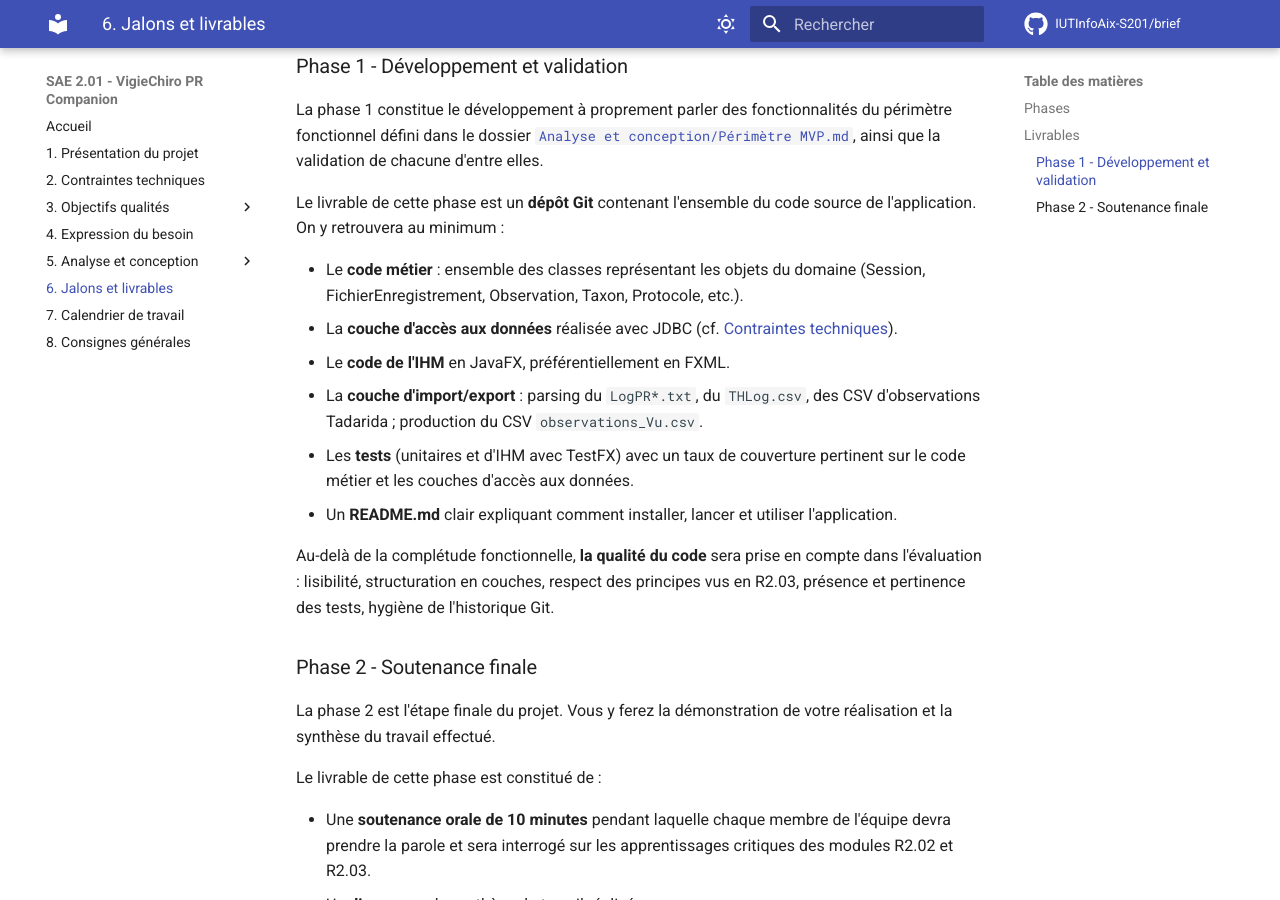
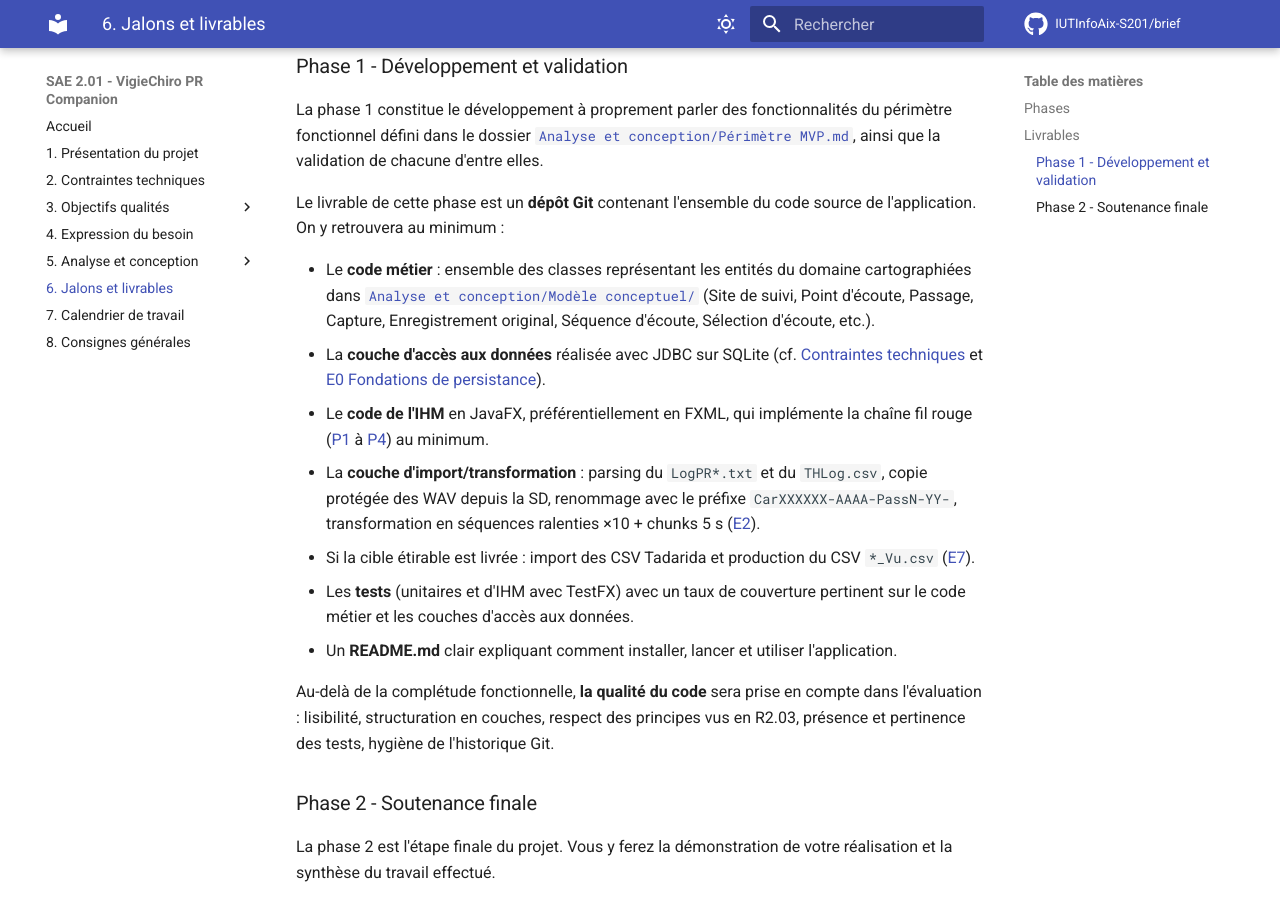
Before and after one commit to IUTInfoAix-S201/brief, an MkDocs documentation site: the page built from docs/Jalons et livrables.md, in a window 1280 px wide and 900 px high, scrolled down 920 px. Built offline with MkDocs 1.6.1 and Material for MkDocs 9.7.7, drawn with Linux system fonts in a browser that asks for light colours; comment, search, counter and statistics services are not loaded.

Commit message:
docs(jalons): aligne le code métier livré sur le nouveau modèle conceptuel
La liste des classes du domaine référençait l'ancien modèle (Session,
FichierEnregistrement, Protocole) qui n'existe plus depuis la refonte
de l'étape 1 (Modèle conceptuel).

Nouveau libellé pointant explicitement vers le Modèle conceptuel :
Site de suivi, Point d'écoute, Passage, Capture, Enregistrement
original, Séquence d'écoute, Sélection d'écoute, etc.

Couche d'accès aux données pointée vers E0 Fondations de persistance.
Chaîne fil rouge P1-P4 explicitement attendue comme minimum livrable.
La production du CSV Vu.csv (cible étirable E7) marquée comme telle :
livrable additionnel « si la cible étirable est livrée », pas un MUST.

```diff
--- a/docs/Jalons et livrables.md
+++ b/docs/Jalons et livrables.md
@@ -26,10 +26,11 @@ La phase 1 constitue le développement à proprement parler des fonctionnalités
 
 Le livrable de cette phase est un **dépôt Git** contenant l'ensemble du code source de l'application. On y retrouvera au minimum :
 
-- Le **code métier** : ensemble des classes représentant les objets du domaine (Session, FichierEnregistrement, Observation, Taxon, Protocole, etc.).
-- La **couche d'accès aux données** réalisée avec JDBC (cf. [Contraintes techniques](Contraintes%20techniques.md)).
-- Le **code de l'IHM** en JavaFX, préférentiellement en FXML.
-- La **couche d'import/export** : parsing du `LogPR*.txt`, du `THLog.csv`, des CSV d'observations Tadarida ; production du CSV `observations_Vu.csv`.
+- Le **code métier** : ensemble des classes représentant les entités du domaine cartographiées dans [`Analyse et conception/Modèle conceptuel/`](Analyse%20et%20conception/Modèle%20conceptuel/index.md) (Site de suivi, Point d'écoute, Passage, Capture, Enregistrement original, Séquence d'écoute, Sélection d'écoute, etc.).
+- La **couche d'accès aux données** réalisée avec JDBC sur SQLite (cf. [Contraintes techniques](Contraintes%20techniques.md) et [E0 Fondations de persistance](Analyse%20et%20conception/Story%20mapping/E0%20-%20Fondations%20de%20persistance.md)).
+- Le **code de l'IHM** en JavaFX, préférentiellement en FXML, qui implémente la chaîne fil rouge ([P1](Analyse%20et%20conception/Parcours%20utilisateurs/P1%20-%20Déclarer%20un%20site%20de%20suivi.md) à [P4](Analyse%20et%20conception/Parcours%20utilisateurs/P4%20-%20Préparer%20un%20lot%20prêt%20à%20déposer.md)) au minimum.
+- La **couche d'import/transformation** : parsing du `LogPR*.txt` et du `THLog.csv`, copie protégée des WAV depuis la SD, renommage avec le préfixe `CarXXXXXX-AAAA-PassN-YY-`, transformation en séquences ralenties ×10 + chunks 5 s ([E2](Analyse%20et%20conception/Story%20mapping/E2%20-%20Importer%20et%20transformer%20une%20nuit.md)).
+- Si la cible étirable est livrée : import des CSV Tadarida et production du CSV `*_Vu.csv` ([E7](Analyse%20et%20conception/Story%20mapping/E7%20-%20Valider%20les%20résultats%20Tadarida.md)).
 - Les **tests** (unitaires et d'IHM avec TestFX) avec un taux de couverture pertinent sur le code métier et les couches d'accès aux données.
 - Un **README.md** clair expliquant comment installer, lancer et utiliser l'application.
 
```
